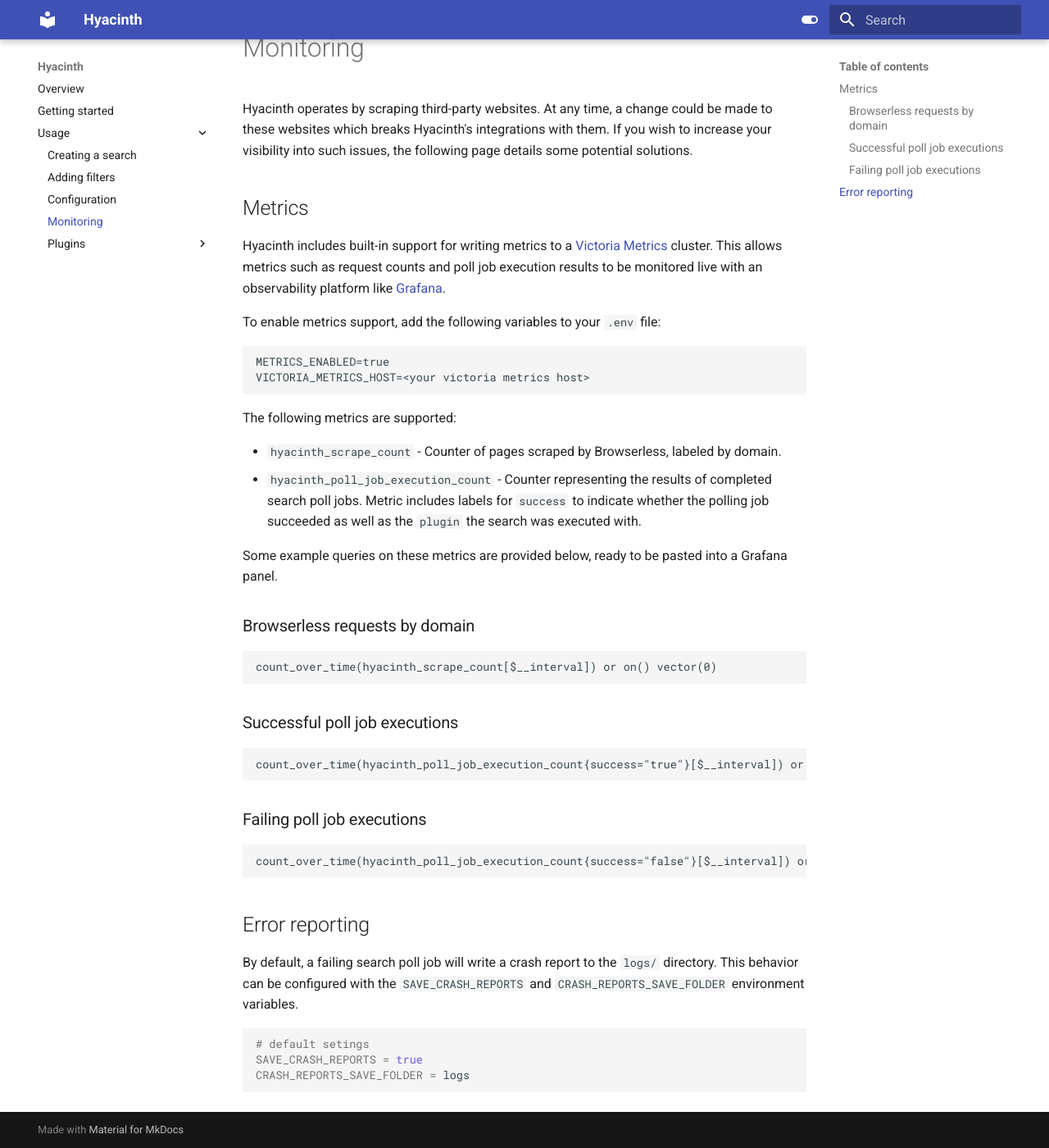
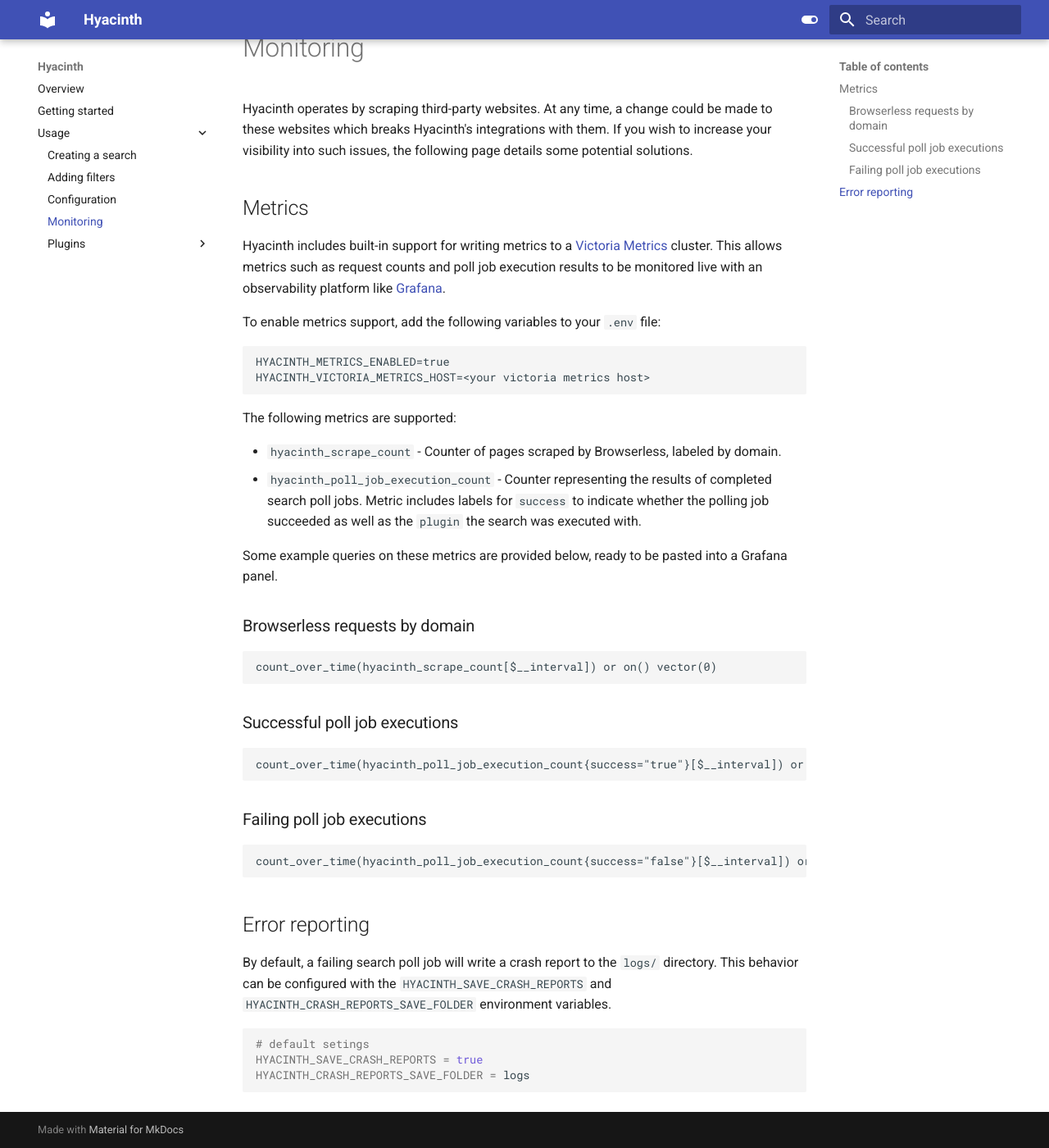
Before and after one commit to stephanlensky/hyacinth, an MkDocs documentation site: the page built from docs/usage/monitoring.md, in a window 1280 px wide and 1400 px high, scrolled down 60 px. Shown: the whole window at 82% size. Built offline with MkDocs 1.6.1 and Material for MkDocs 9.7.7, drawn with Linux system fonts in a browser that asks for light colours.

Commit message:
Switch to HYACINTH_ prefixed environment variables

````diff
--- a/docs/usage/monitoring.md
+++ b/docs/usage/monitoring.md
@@ -7,8 +7,8 @@ Hyacinth includes built-in support for writing metrics to a [Victoria Metrics](h
 To enable metrics support, add the following variables to your `.env` file:
 
 ```
-METRICS_ENABLED=true
-VICTORIA_METRICS_HOST=<your victoria metrics host>
+HYACINTH_METRICS_ENABLED=true
+HYACINTH_VICTORIA_METRICS_HOST=<your victoria metrics host>
 ```
 
 The following metrics are supported:
@@ -38,10 +38,10 @@ count_over_time(hyacinth_poll_job_execution_count{success="false"}[$__interval])
 
 ## Error reporting
 
-By default, a failing search poll job will write a crash report to the `logs/` directory. This behavior can be configured with the `SAVE_CRASH_REPORTS` and `CRASH_REPORTS_SAVE_FOLDER` environment variables.
+By default, a failing search poll job will write a crash report to the `logs/` directory. This behavior can be configured with the `HYACINTH_SAVE_CRASH_REPORTS` and `HYACINTH_CRASH_REPORTS_SAVE_FOLDER` environment variables.
 
 ```sh
 # default setings
-SAVE_CRASH_REPORTS = true
-CRASH_REPORTS_SAVE_FOLDER = logs
+HYACINTH_SAVE_CRASH_REPORTS = true
+HYACINTH_CRASH_REPORTS_SAVE_FOLDER = logs
 ```
````
Also changed, not shown: docs/getting-started.md (+4 -4 lines), docs/usage/plugins/marketplace.md (+1 -1 lines), 4 other files.
